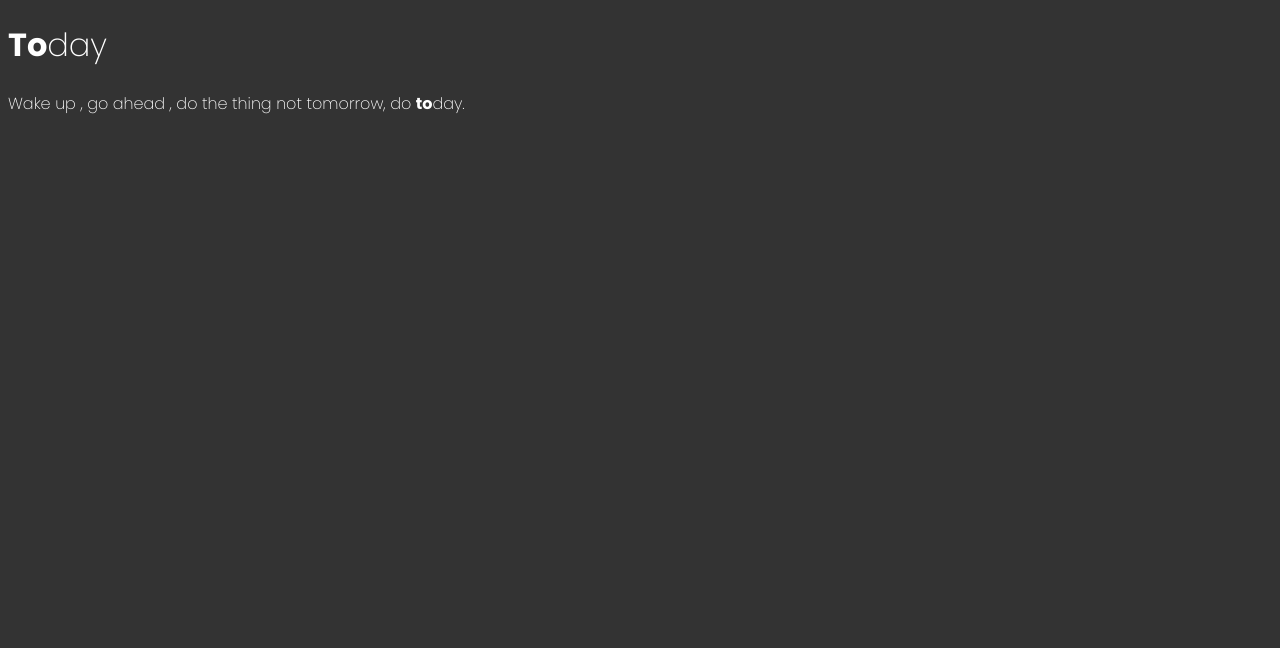
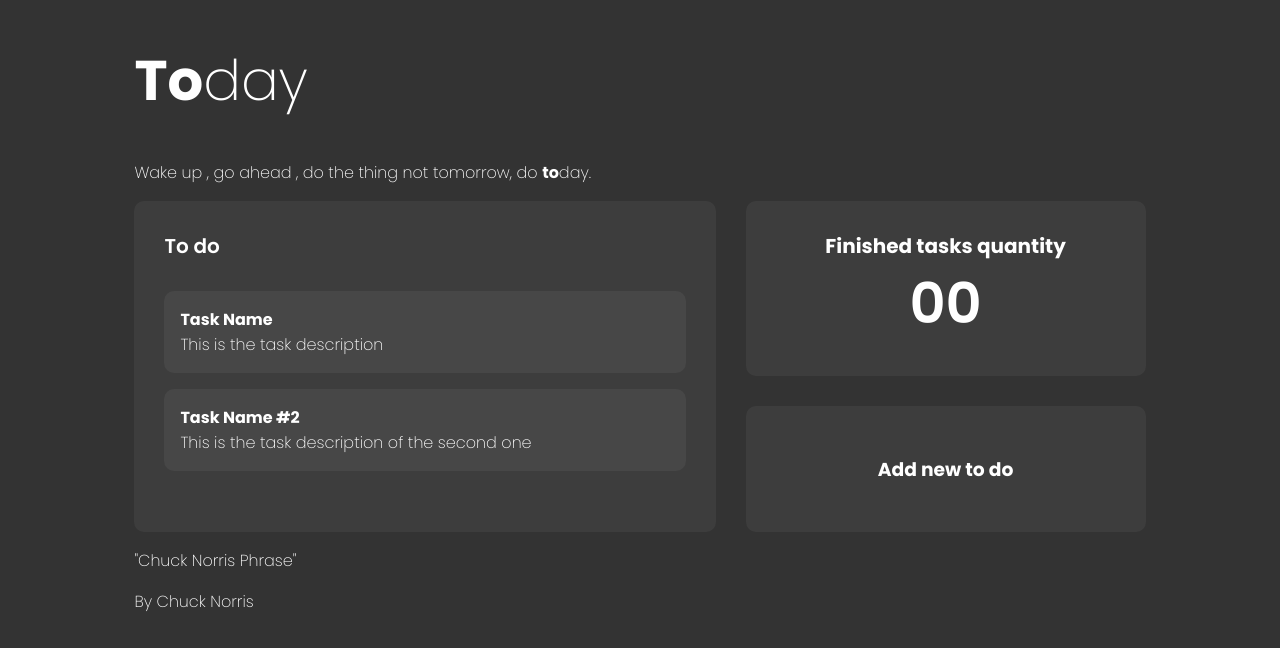
Before and after one commit to g-lippe/tscm-today-app, a React (Create React App) app: page / in a window 1280 px wide. Shown: the top 648 px of the page. Built offline with nearby package versions, Linux system fonts and the light colour scheme.

Commit message:
Added main layout

```diff
--- a/src/App.js
+++ b/src/App.js
@@ -7,6 +7,42 @@ function App() {
         <h1>To<span>day</span></h1>
         <p>Wake up , go ahead , do the thing not tomorrow, do <strong>to</strong>day.</p>
       </div>
+
+      <div className='cont_main'>
+        <div className='cont_tasks'>
+          <h3>To do</h3>
+
+          <div className='task_list'>
+            <div className='task'>
+              <h4>Task Name</h4>
+              <p>This is the task description</p>
+            </div>
+            <div className='task'>
+              <h4>Task Name #2</h4>
+              <p>This is the task description of the second one</p>
+            </div>
+          </div>
+
+        </div>
+
+        <div className='cont_right'>
+          <div className='finished'>
+            <h3> Finished tasks quantity </h3>
+            <h1>00</h1>
+          </div>
+
+          <div className='cont_form'>
+            <h3> Add new to do </h3>
+
+          </div>
+        </div>
+
+      </div>
+      <div>
+        <p>"Chuck Norris Phrase"</p>
+        <p>By Chuck Norris</p>
+      </div>
+
     </div>
   );
 }
--- a/src/App.scss
+++ b/src/App.scss
@@ -3,14 +3,99 @@
 
 
 .App {
-    color: #fff;
-    font-family:Poppins, sans-serif;
+    font-family: Poppins, sans-serif;
     font-weight: 275;
     font-style: normal;
+    color: #fff;
+
+    width: 80%;
+    margin: auto;
+
+    h1 {
+        font-size: 56px;
+    }
+
 
     span {
         font-weight: 275;
     }
+
+    .cont_main {
+        display: flex;
+        flex-direction: row;
+
+        .cont_tasks {
+            background-color: $white05;
+            border-radius: 10px;
+            padding: 30px;
+            width: 100%;
+
+            h3 {
+                font-size: 20px;
+                font-weight: 600;
+                margin: 0 0 30px 0;
+            }
+
+            .task_list {
+
+                .task {
+                    background-color: $white05;
+                    border-radius: 10px;
+                    margin-bottom: 16px;
+                    padding: 16px;
+
+                    h4 {
+                        margin: 0;
+                    }
+
+                    p {
+                        margin: 0;
+                    }
+                }
+
+            }
+
+        }
+
+
+        .cont_right {
+            display: flex;
+            flex-direction: column;
+            margin-left: 30px;
+
+
+            .finished {
+                background-color: $white05;
+                border-radius: 10px;
+                padding: 30px;
+                text-align: center;
+                margin-bottom: 30px;
+                min-width: 340px;
+
+                h3 {
+                    font-size: 20px;
+                    margin: 0;
+                }
+
+                h1 {
+                    font-size: 56px;
+                    font-weight: 600;
+                    margin: 0;
+                }
+            }
+
+
+            .cont_form {
+                background-color: $white05;
+                border-radius: 10px;
+                padding: 30px;
+                text-align: center;
+            }
+
+        }
+
+    }
+
 
 }
 
--- a/src/styleVariables.scss
+++ b/src/styleVariables.scss
@@ -2,4 +2,5 @@
 $app_grey: #333;
 $app_pink: #ffa5a5;
 
+$white05: hsla(0, 0%, 100%, 0.05);
 $white60: hsla(0, 0%, 100%, 0.60);
```
